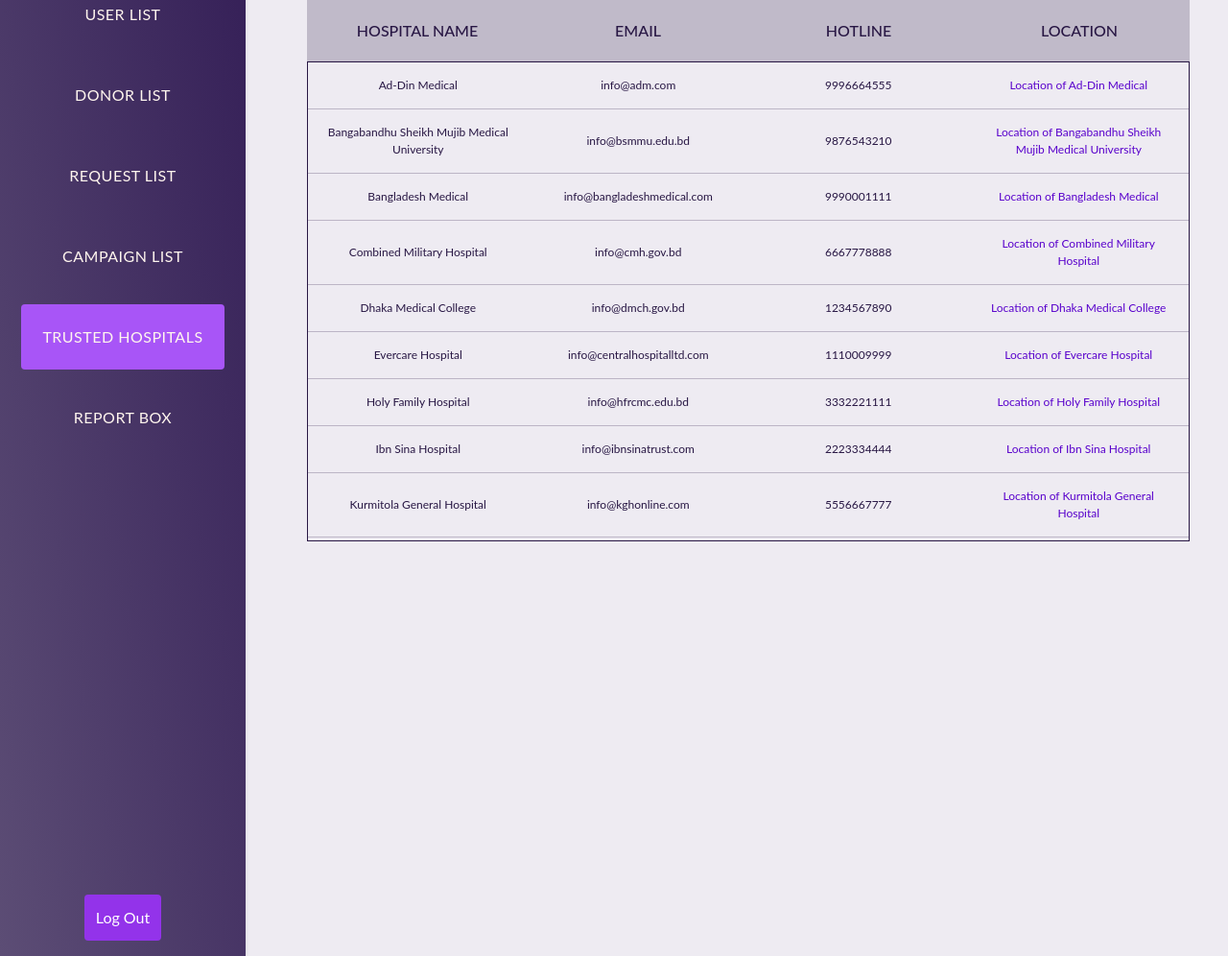
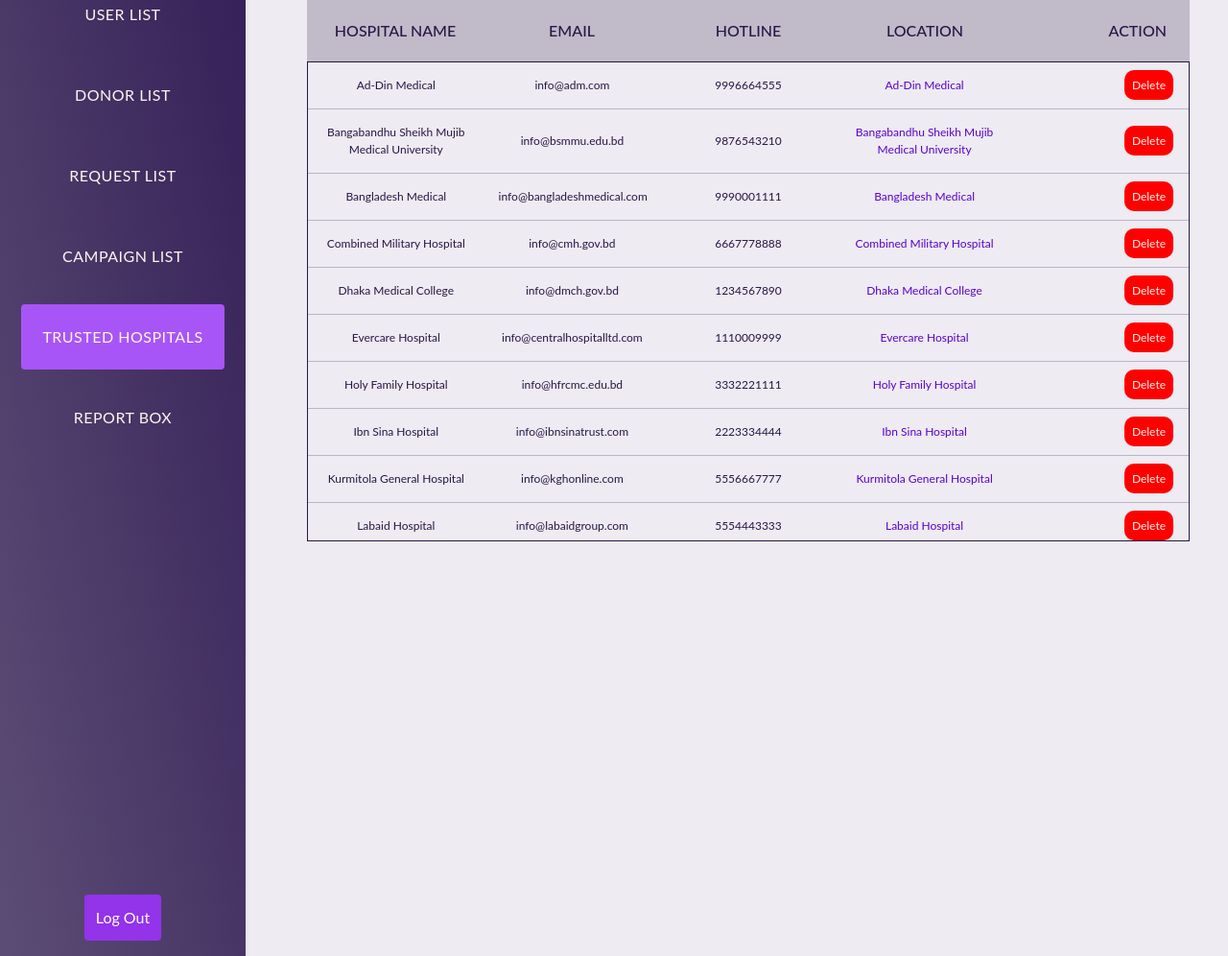
Before and after one commit to X-Irrelevant-X/BloodAid, a Flask app: page /admin/hospitals in a window 1280 px wide. Shown: the part 193-1189 px from the top of the page at 96% size. Run offline with Flask 3, Linux system fonts and the light colour scheme; data comes from the database, SQL or seed files in the repository; both versions use the stored data as it was after the commit; lists and menus that the app fills with data are empty; parts of the project's set-up code (start-up, migrations or seed data) failed here and were passed over; some libraries are stand-ins or nearby versions.

Commit message:
delete hospital from admin

```diff
--- a/BA/models.py
+++ b/BA/models.py
@@ -436,10 +436,19 @@ def get_trusted_hospitals():
         FROM trusted_hospitals
         ORDER BY hospital_name ASC
     """)
+
     hospitals = cursor.fetchall()
     conn.close()
 
     return [{'name': row[0], 'email': row[1], 'hotline': row[2], 'location': row[3]} for row in hospitals]
+
+
+def delete_trusted_hospital_by_email(hospital_mail):
+    conn = sqlite3.connect(DB_PATH)
+    cursor = conn.cursor()
+    cursor.execute("DELETE FROM trusted_hospitals WHERE hospital_mail = ?", (hospital_mail,))
+    conn.commit()
+    conn.close()
 
 
 def get_campaigns():
--- a/BA/templates/admin_trusted_hospitals.html
+++ b/BA/templates/admin_trusted_hospitals.html
@@ -68,6 +68,7 @@
                                 <th class="text-center">Email</th>
                                 <th class="text-center">Hotline</th>
                                 <th class="text-center">Location</th>
+                                <th class="text-right pr-6">Action</th>
                             </tr>
                         </thead>
                     </table>
@@ -86,8 +87,32 @@
                                         target="_blank"
                                         class="text-blue-600 hover:underline"
                                     >
-                                        Location of {{ hospital.name }}
+                                        {{ hospital.name }}
                                     </a>
+                                </td>
+
+                                <td class="text-right pr-4">
+                                    <label for="modal_delete_{{ loop.index }}" class="delete bg-red-500 text-white px-3 py-1 rounded cursor-pointer">
+                                        Delete
+                                    </label>
+
+                                    <input type="checkbox" id="modal_delete_{{ loop.index }}" class="hidden peer">
+
+                                    <div class="peer-checked:flex hidden fixed inset-0 items-center justify-center bg-black bg-opacity-50 z-50">
+                                        <div class="bg-white p-6 rounded-lg shadow-lg w-96">
+                                            <h2 class="text-xl text-center font-semibold mb-4">Confirm Deletion</h2>
+                                            </br>
+                                            <p class="mb-4 text-center">Are you sure you want to remove <strong>{{ hospital.name }}</strong> from the trusted hospitals?</p>
+                                            </br>
+                                            <div class="flex justify-between">
+                                                <form method="POST" action="{{ url_for('delete_hospital') }}">
+                                                    <input type="hidden" name="hospital_mail" value="{{ hospital.email }}">
+                                                    <button type="submit" class="bg-red-600 text-white px-4 py-2 rounded">Yes, Remove</button>
+                                                </form>
+                                                <label for="modal_delete_{{ loop.index }}" class="bg-gray-300 px-4 py-2 rounded cursor-pointer">Cancel</label>
+                                            </div>
+                                        </div>
+                                    </div>
                                 </td>
                             </tr>
                             {% endfor %}
--- a/BA/urls.py
+++ b/BA/urls.py
@@ -34,3 +34,4 @@ app.add_url_rule('/admin/requests', 'admin_requests', view_func=admin_requests)
 app.add_url_rule('/admin/reports', 'admin_reports', admin_reports)
 app.add_url_rule('/admin/campaigns', 'admin_campaigns', admin_campaigns)
 app.add_url_rule('/admin/hospitals', 'admin_hospitals', admin_hospitals, methods=['GET', 'POST'])
+app.add_url_rule('/admin/delete_hospital', view_func=delete_hospital, methods=['POST'])
--- a/BA/views.py
+++ b/BA/views.py
@@ -395,3 +395,10 @@ def admin_hospitals():
 
     hospitals = get_trusted_hospitals()
     return render_template('admin_trusted_hospitals.html', hospitals=hospitals)
+
+
+def delete_hospital():
+    if request.method == 'POST':
+        hospital_mail = request.form.get('hospital_mail')
+        delete_trusted_hospital_by_email(hospital_mail)
+    return redirect(url_for('admin_hospitals'))
```
Also changed, not shown: BA/zDB.sqlite3, 1 other file.
